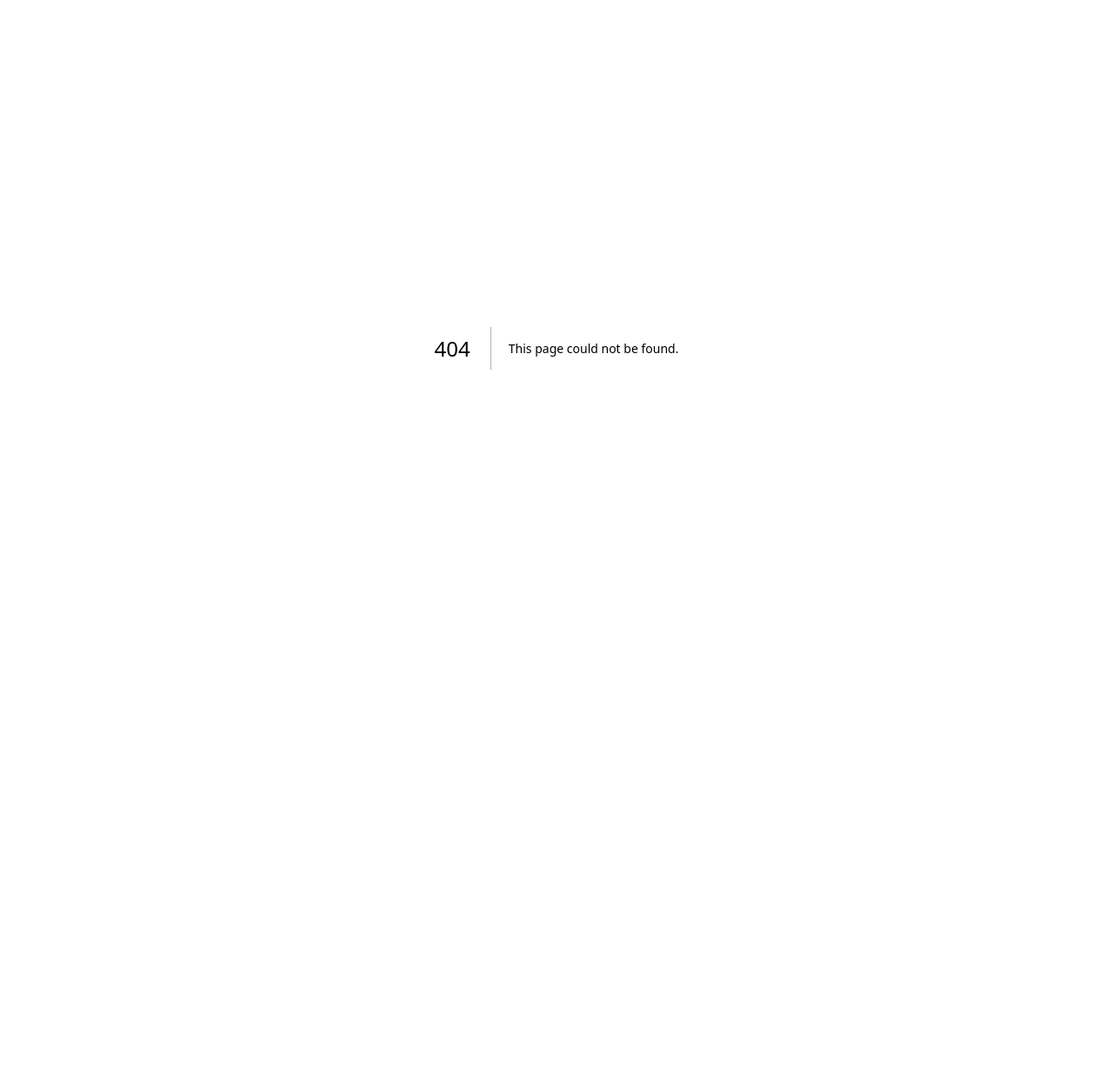
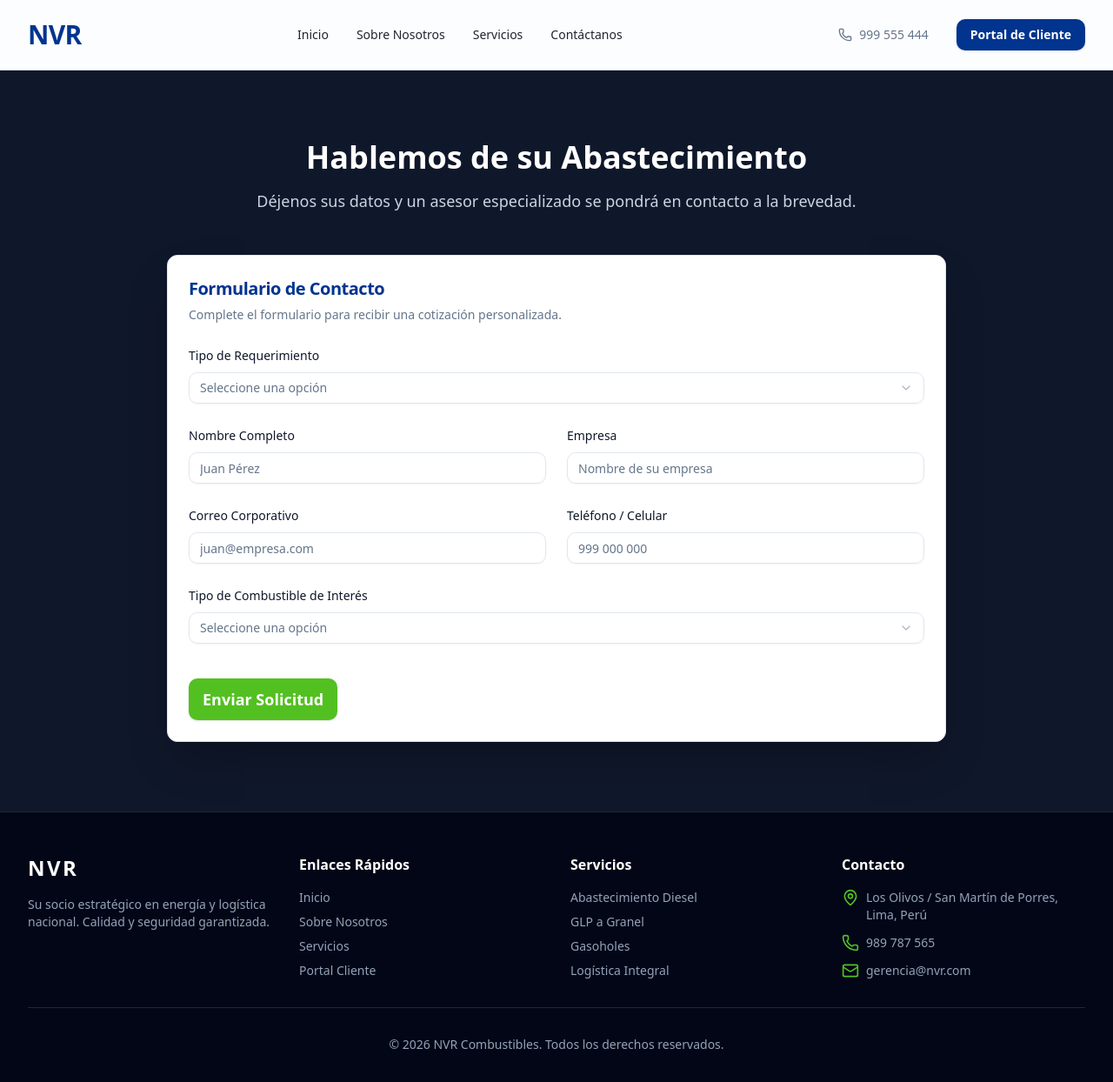
Before and after one commit to ftruusa-max/nvr-landing, a Next.js app: page /contacto in a window 1280 px wide. Before the commit this address had no page. Shown: the top 1244 px of the page at 87% size. Before the commit the page ends 800 px from the top, so only its background shows below. Built offline with nearby package versions, Linux system fonts and the light colour scheme.

Commit message:
Create dedicated Contact page and update navigation

```diff
--- /dev/null
+++ b/src/app/contacto/page.tsx
@@ -0,0 +1,18 @@
+import { Navbar } from "@/components/Navbar";
+import { Footer } from "@/components/Footer";
+import { ContactForm } from "@/components/ContactForm";
+
+export default function ContactPage() {
+    return (
+        <main className="min-h-screen bg-slate-50 font-sans">
+            <Navbar />
+
+            {/* We can reuse the ContactForm component directly.
+                It already has a section with background and padding.
+            */}
+            <ContactForm />
+
+            <Footer />
+        </main>
+    );
+}
--- a/src/components/Navbar.tsx
+++ b/src/components/Navbar.tsx
@@ -28,7 +28,7 @@ export function Navbar() {
                     <Link href="/servicios" className="text-sm font-medium hover:text-primary transition-colors">
                         Servicios
                     </Link>
-                    <Link href="#contact" className="text-sm font-medium hover:text-primary transition-colors">
+                    <Link href="/contacto" className="text-sm font-medium hover:text-primary transition-colors">
                         Contáctanos
                     </Link>
                 </div>
```
